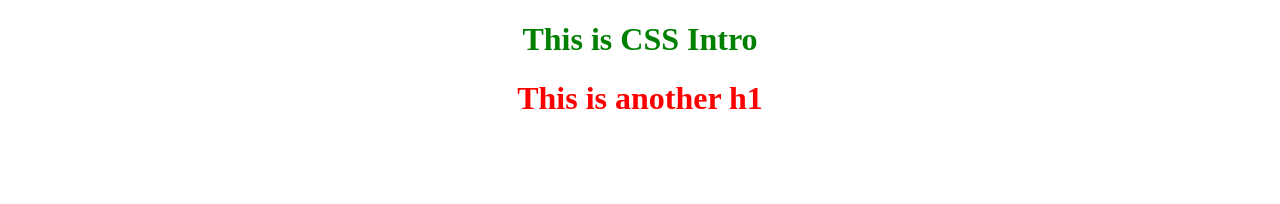
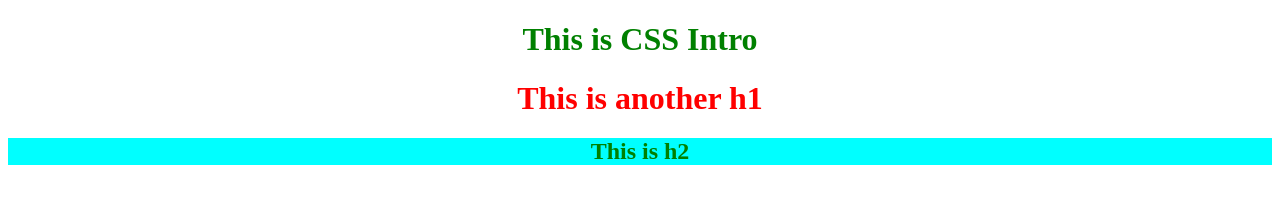
Before and after one commit to suryaparag/Batch_May, a plain HTML site: page index.html in a window 1280 px wide. Drawn offline with Linux system fonts and the light colour scheme.

Commit message:
Modified html and css file

```diff
--- a/index.html
+++ b/index.html
@@ -9,5 +9,6 @@
   <body>
     <h1 class="css_intro">This is CSS Intro</h1>
     <h1 class="another_class">This is another h1</h1>
+    <h2 class="css_intro">This is h2</h2>
   </body>
 </html>
--- a/style.css
+++ b/style.css
@@ -6,3 +6,6 @@
     color: red;
     text-align: center;
 }
+h2.css_intro{
+    background-color: aqua;
+}
```
